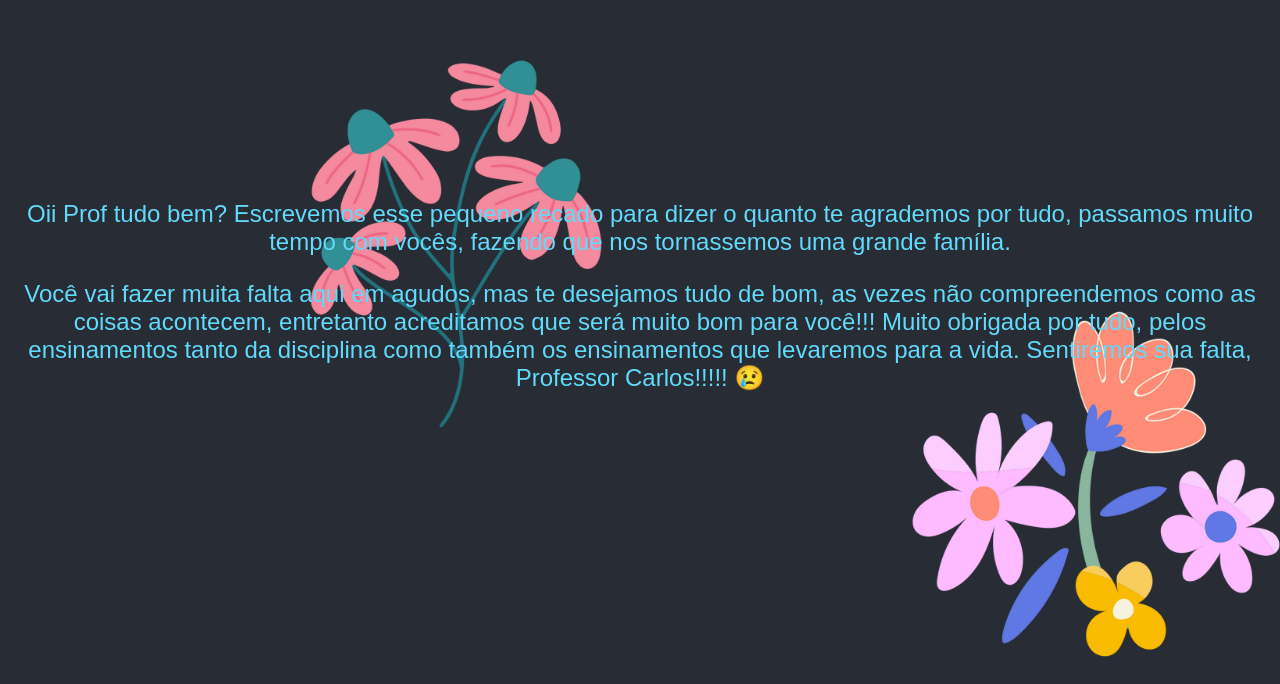
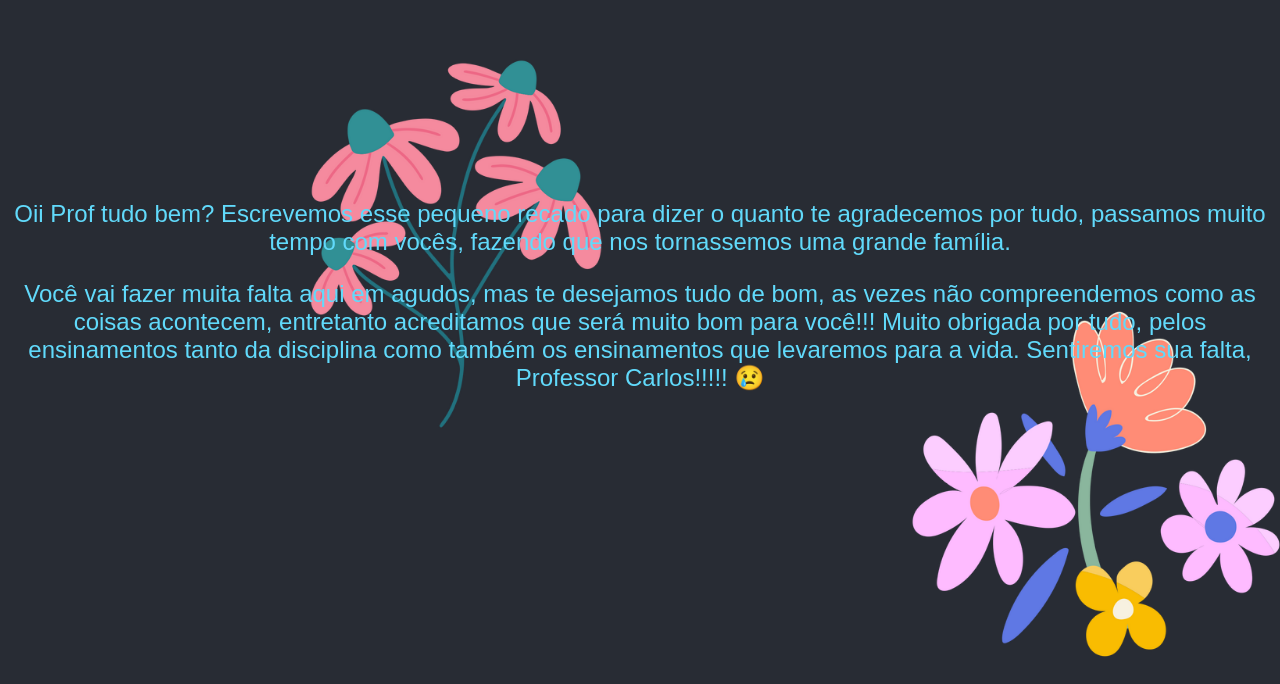
Before and after one commit to EMYLY09BATISTASILVA/paraocarlos, a plain HTML site: page index.html in a window 1280 px wide. Shown: the part 116-800 px from the top of the page. Drawn offline with Linux system fonts and the light colour scheme.

Commit message:
efrsefse

```diff
--- a/index.html
+++ b/index.html
@@ -90,7 +90,7 @@
 
     <div class="mensagem">
        <p>
-        Oii Prof tudo bem? Escrevemos esse pequeno recado para dizer o quanto te agrademos por tudo, passamos muito tempo com vocês, fazendo que nos tornassemos uma grande família.
+        Oii Prof tudo bem? Escrevemos esse pequeno recado para dizer o quanto te agradecemos por tudo, passamos muito tempo com vocês, fazendo que nos tornassemos uma grande família.
        </p>
         <p></p>Você vai fazer muita falta aqui em agudos, mas te desejamos tudo de bom, as vezes não compreendemos como as coisas acontecem, entretanto acreditamos que será muito bom para você!!!
         Muito obrigada por tudo, pelos ensinamentos tanto da disciplina como também os ensinamentos que levaremos para a vida.
```
